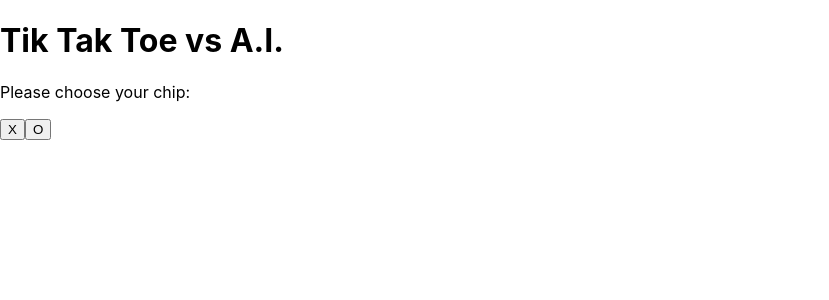
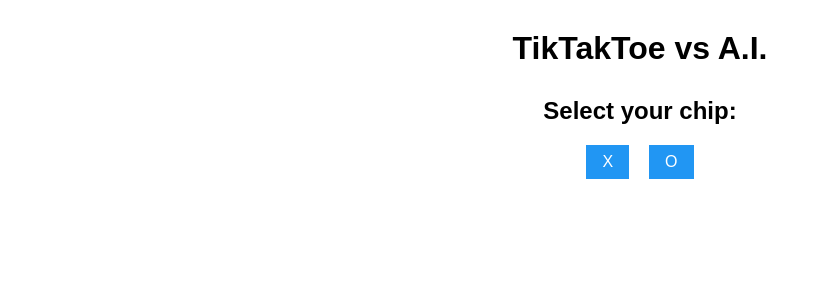
Before and after one commit to carmandomx/ttt-ai, a React (Create React App) app: page / in a window 1280 px wide. Shown: the top 300 px of the page, without its empty margins (0-829 px from the left). Built offline with nearby package versions, Linux system fonts and the light colour scheme.

Commit message:
User Story 6

```diff
--- a/src/App.css
+++ b/src/App.css
@@ -1,21 +1,28 @@
-.board {
-  display: inline-grid;
-  grid-template-rows: repeat(3, 1fr);
-  grid-gap: 5px;
-  margin: 20px;
+.App {
+  text-align: center;
+  font-family: "Arial", sans-serif;
 }
 
-.board-row {
-  display: grid;
-  grid-template-columns: repeat(3, 1fr);
-  grid-gap: 5px;
+h1 {
+  margin-top: 30px;
+  margin-bottom: 30px;
 }
 
-.board-cell {
-  width: 60px;
-  height: 60px;
-  background-color: white;
-  border: 1px solid black;
-  font-size: 24px;
-  font-weight: bold;
+.chip-selection {
+  margin-bottom: 20px;
 }
+
+.chip-selection button {
+  margin: 0 10px;
+  font-size: 16px;
+  padding: 8px 16px;
+  background-color: #2196f3;
+  color: white;
+  border: none;
+  cursor: pointer;
+  text-align: center;
+}
+
+.chip-selection button:hover {
+  background-color: #0b7dda;
+}
--- a/src/App.tsx
+++ b/src/App.tsx
@@ -2,31 +2,30 @@ import React, { useState } from 'react';
 import Board from './components/Board';
 import './App.css';
 
-function App() {
-  const [chip, setChip] = useState<string | null>(null);
+const App: React.FC = () => {
+  const [chip, setChip] = useState<'X' | 'O' | null>(null);
+  const [isChipSelected, setIsChipSelected] = useState<boolean>(false);
 
-  if (chip === null) {
-    return (
-      <div className="App">
-        <header className="App-header">
-          <h1>Tik Tak Toe vs A.I.</h1>
-          <p>Please choose your chip:</p>
-          <button onClick={() => setChip('X')}>X</button>
-          <button onClick={() => setChip('O')}>O</button>
-        </header>
-      </div>
-    );
-  }
+  const handleChipSelection = (selectedChip: 'X' | 'O') => {
+    setChip(selectedChip);
+    setIsChipSelected(true);
+  };
 
   return (
     <div className="App">
-      <header className="App-header">
-        <h1>Tik Tak Toe vs A.I.</h1>
-        <p>You have chosen: {chip}</p>
-      </header>
-      <Board chip={chip as 'X' | 'O'} />
+      <h1>TikTakToe vs A.I.</h1>
+      {!isChipSelected && (
+        <div className="chip-selection">
+          <h2>Select your chip:</h2>
+          <button onClick={() => handleChipSelection('X')}>X</button>
+          <button onClick={() => handleChipSelection('O')}>O</button>
+        </div>
+      )}
+      {isChipSelected && (
+        <Board chip={chip as 'X' | 'O'} isChipSelected={isChipSelected} setIsChipSelected={setIsChipSelected} />
+      )}
     </div>
   );
-}
+};
 
 export default App;
--- /dev/null
+++ b/src/Board.css
@@ -0,0 +1,47 @@
+.board {
+  display: flex;
+  flex-direction: column;
+  align-items: center;
+}
+
+.board-row {
+  display: flex;
+}
+
+.board-cell {
+  width: 100px;
+  height: 100px;
+  line-height: 100px;
+  text-align: center;
+  border: 1px solid #ccc;
+  font-size: 24px;
+  font-weight: bold;
+  cursor: pointer;
+}
+
+.result-message {
+  margin-top: 16px;
+  font-size: 18px;
+}
+
+.restart-button {
+  margin-top: 16px;
+  display: block;
+  font-size: 16px;
+  padding: 8px 16px;
+  background-color: #4caf50;
+  color: white;
+  border: none;
+  cursor: pointer;
+  text-align: center;
+}
+
+.restart-button:hover {
+  background-color: #45a049;
+}
+
+.restart-container {
+  display: flex;
+  justify-content: center;
+  margin-top: 16px;
+}
--- a/src/components/Board.tsx
+++ b/src/components/Board.tsx
@@ -1,12 +1,15 @@
 import React from 'react';
 import { useGame } from '../hooks/useGame';
+import '../Board.css'
 
 type BoardProps = {
   chip: 'X' | 'O';
+  isChipSelected: boolean;
+  setIsChipSelected: (value: boolean) => void;
 };
 
-const Board: React.FC<BoardProps> = ({ chip }) => {
-  const { board, setBoard, isPlayerTurn, setIsPlayerTurn, gameOver, gameResult } = useGame(chip);
+const Board: React.FC<BoardProps> = ({ chip, isChipSelected, setIsChipSelected }) => {
+  const { board, setBoard, isPlayerTurn, setIsPlayerTurn, gameOver, gameResult, resetGame } = useGame(chip);
 
   const handleClick = (row: number, col: number) => {
     if (board[row][col] === null && isPlayerTurn && !gameOver) {
@@ -34,7 +37,16 @@ const Board: React.FC<BoardProps> = ({ chip }) => {
           </div>
         ))}
       </div>
-      {gameOver && <div className="result-message">{gameResult}</div>}
+      {gameOver && (
+        <>
+          <div className="result-message">{gameResult}</div>
+          <div className="restart-container">
+  <button className="restart-button" onClick={() => resetGame(() => setIsChipSelected(false))}>
+    Restart
+  </button>
+</div>
+        </>
+      )}
     </div>
   );
 };
--- a/src/hooks/useGame.ts
+++ b/src/hooks/useGame.ts
@@ -60,6 +60,17 @@ export const useGame = (playerChip: 'X' | 'O') => {
     const [gameOver, setGameOver] = useState<boolean>(false);
     const [gameResult, setGameResult] = useState<string | null>(null);
 
+    const resetGame = (callback: () => void) => {
+        setBoard([
+          [null, null, null],
+          [null, null, null],
+          [null, null, null],
+        ]);
+        setIsPlayerTurn(true);
+        setGameOver(false);
+        setGameResult(null);
+        callback();
+      };
 
     useEffect(() => {
         if (checkWin(board, playerChip)) {
@@ -80,7 +91,5 @@ export const useGame = (playerChip: 'X' | 'O') => {
         }
       }, [board, aiChip, isPlayerTurn, playerChip]);
 
-
-      return { board, setBoard, isPlayerTurn, setIsPlayerTurn, gameOver, gameResult };
-
+      return { board, setBoard, isPlayerTurn, setIsPlayerTurn, gameOver, gameResult, resetGame };
   };
```
